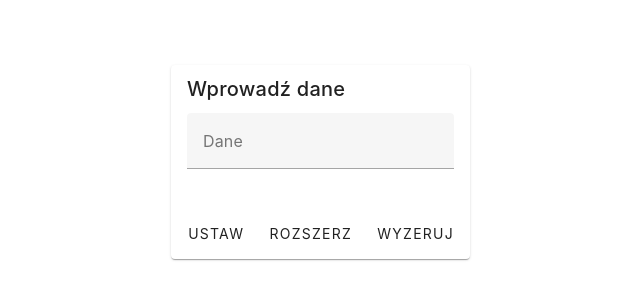
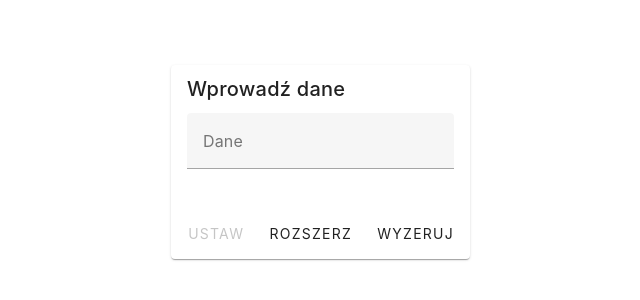
Before and after one commit to mateuszf2/CompanyManagement, a Vue app in the folder pai2024-vue/: page / in a window 1280 px wide. Shown: the part 238-538 px from the top of the page, without its empty margins (170-810 px from the left). Built offline with nearby package versions, Linux system fonts and the light colour scheme; no server answers.

Commit message:
Walidacja po stronie frontendu

```diff
--- a/pai2024-vue/src/components/TestComponent.vue
+++ b/pai2024-vue/src/components/TestComponent.vue
@@ -59,6 +59,11 @@
                     console.error('Backend nie zwrócił odpowiedzi w formacie JSON')
                 })
               })
+           },
+           niepoprawneDane() {
+             // czy pierwszy znak jest literą
+             if(RegExp(/^\p{L}/, 'u').test(this.dane)) return false
+             return true
            }
          },
         mounted() {
@@ -83,7 +88,7 @@
             <v-text-field label="Dane" v-model="dane"></v-text-field>
         </v-card-text>
         <v-card-actions>
-            <v-btn @click="ustaw()">Ustaw</v-btn>
+            <v-btn @click="ustaw()" :disabled="niepoprawneDane()">Ustaw</v-btn>
             <v-btn @click="rozszerz()">Rozszerz</v-btn>
             <v-btn @click="wyzeruj()">Wyzeruj</v-btn>
         </v-card-actions>
```
